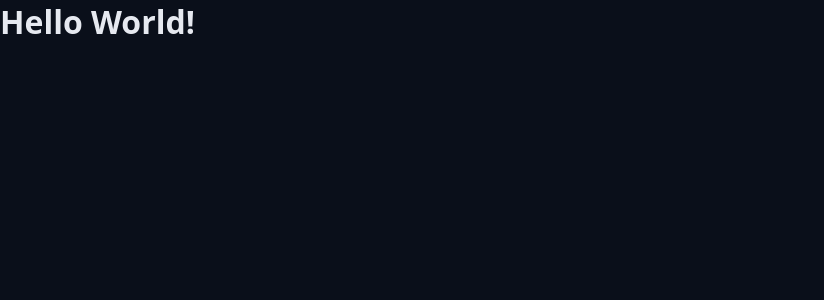
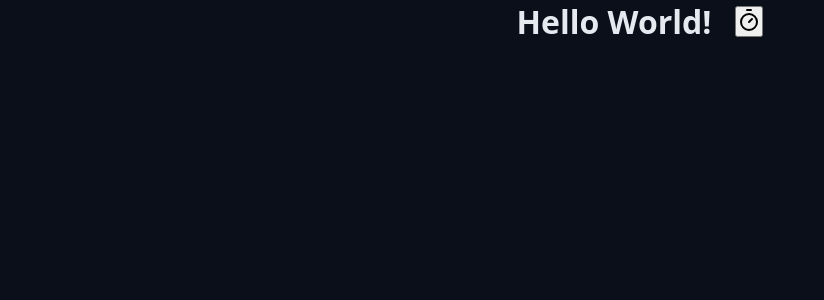
Before and after one commit to marcelopajr/chronos-pomodoro, a React (Vite) app: page / in a window 1280 px wide. Shown: the top 300 px of the page, without its empty margins (0-824 px from the left). Built offline with nearby package versions, Linux system fonts and the light colour scheme.

Commit message:
chore: add heading component

```diff
--- a/package.json
+++ b/package.json
@@ -10,6 +10,7 @@
     "preview": "vite preview"
   },
   "dependencies": {
+    "lucide-react": "^0.509.0",
     "react": "^19.1.0",
     "react-dom": "^19.1.0"
   },
--- a/src/App.tsx
+++ b/src/App.tsx
@@ -1,6 +1,18 @@
+import { TimerIcon } from 'lucide-react';
+import { Heading } from './components/Heading';
+
 import './styles/theme.css';
 import './styles/global.css';
 
 export function App() {
-  return <h1>Hello World!</h1>;
+  return (
+    <>
+      <Heading>
+        Hello World!
+        <button>
+          <TimerIcon />
+        </button>
+      </Heading>
+    </>
+  );
 }
--- /dev/null
+++ b/src/components/Heading/index.tsx
@@ -0,0 +1,9 @@
+import styles from './styles.module.css';
+
+type HeadingProps = {
+  children: React.ReactNode;
+};
+
+export function Heading({ children }: HeadingProps) {
+  return <h1 className={styles.heading}>{children}</h1>;
+}
--- /dev/null
+++ b/src/components/Heading/styles.module.css
@@ -0,0 +1,6 @@
+.heading {
+  display: flex;
+  align-items: center;
+  justify-content: center;
+  gap: 2.4rem;
+}
```
Also changed, not shown: 1 other file (tests, documents, lock files or other folders).
